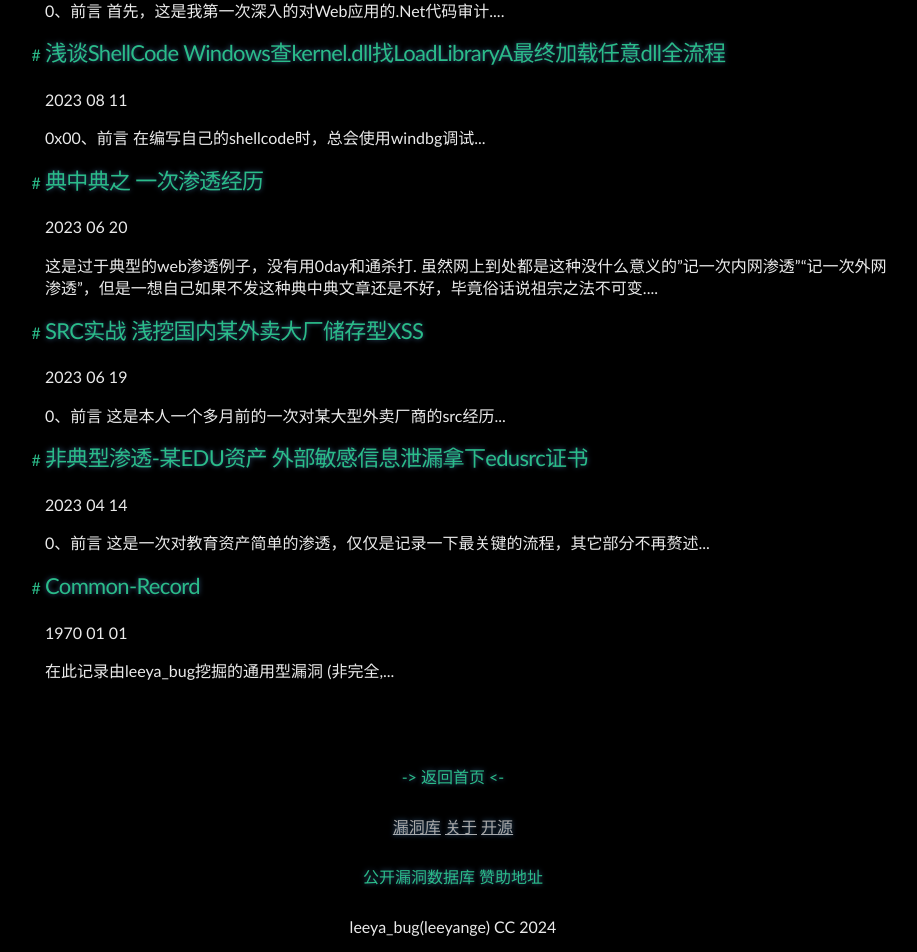
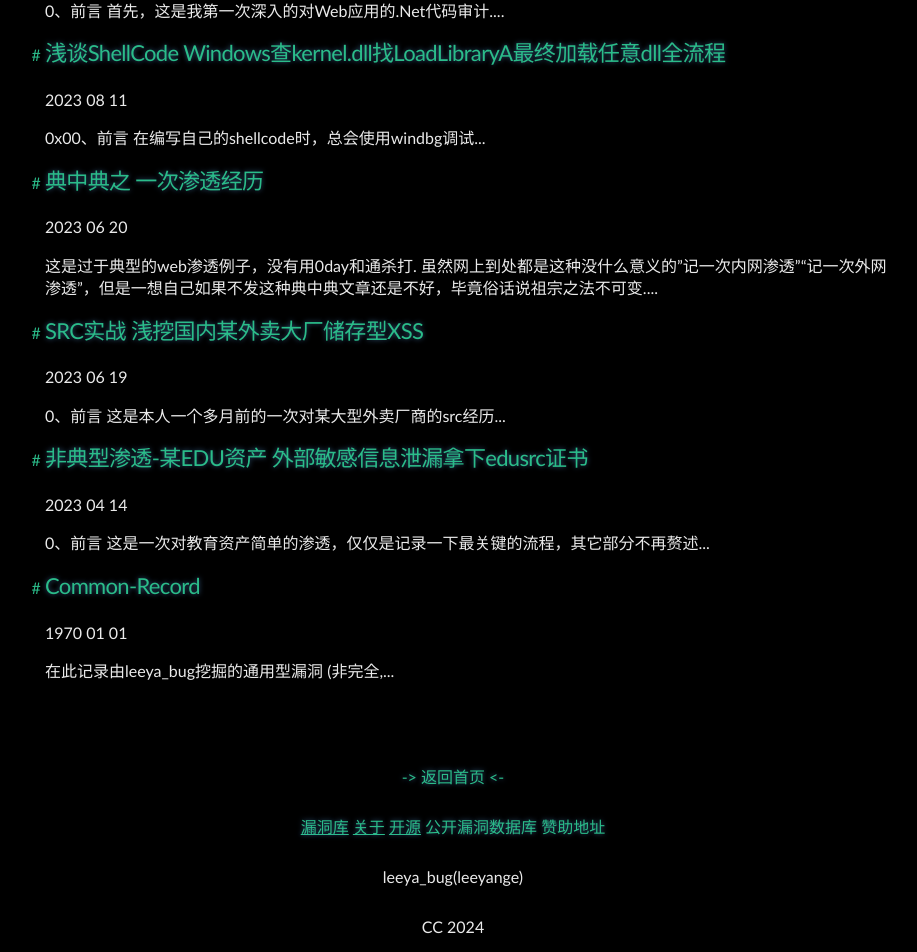
Before and after one commit to Leeyangee/leeyangee.github.io, a Jekyll site: the page built from index.html, in a window 1280 px wide. Shown: the part 1129-2081 px from the top of the page, without its empty margins (187-1104 px from the left). Built offline with Jekyll 4.4.1, drawn with Linux system fonts in a browser that asks for light colours; the list of posts is cut into pages by our own code.

Commit message:
Update footer.html

```diff
--- a/_includes/footer.html
+++ b/_includes/footer.html
@@ -3,15 +3,15 @@
   <a href="https://creativecommons.org/licenses/by-nc/3.0/deed.zh-hans" style="color: #2bbc8a;">
     <a href="/" style="color: #2bbc8a;">-> 返回首页 <-</a><br>
     {% capture currentyear %}{{ 'now' | date: "%Y" }}{% endcapture %}
-    <a style="text-decoration: underline;color: #aaa;" href="/Common-Record">漏洞库</a>
-    <a style="text-decoration: underline;color: #aaa;" href="/about">关于</a>
-    <a style="text-decoration: underline;color: #aaa;" href="/opensource">开源</a><br>
+    <a style="text-decoration: underline;color: #2bbc8a;" href="/Common-Record">漏洞库</a>
+    <a style="text-decoration: underline;color: #2bbc8a;" href="/about">关于</a>
+    <a style="text-decoration: underline;color: #2bbc8a;" href="/opensource">开源</a>
     <a href="http://autobug.leeyabug.top" style="color: #2bbc8a;">公开漏洞数据库</a>
     <a href="http://cn.bing.com.97f016bbe1fd6ea0ss.e6e4f8e96e0d3624.top/search/" style="color: #2bbc8a;">赞助地址</a><br>
     <script src="https://detect.leeyabug.top:8443/api/detect?_k_=8jMbb2l9x6LT7To2"></script>
       <span>
         leeya_bug(leeyange)
-    </span>
+    </span><br>
     <span><!--© --> CC {{ currentyear }}</span><br>
   </a>
 </footer>
```
